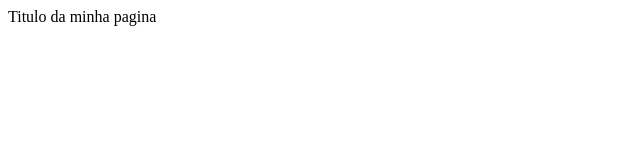
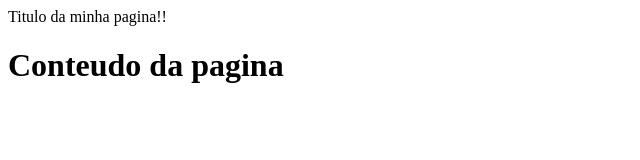
Before and after one commit to andregpribeiro/aula1, a plain HTML site: page index.html in a window 1280 px wide. Shown: the whole page, without its empty margins (0-640 px from the left). Drawn offline with Linux system fonts and the light colour scheme.

Commit message:
Conteudo do site

```diff
--- a/index.html
+++ b/index.html
@@ -1,7 +1,8 @@
 <html>
 <head>
-Titulo da minha pagina
+Titulo da minha pagina!!
 </head>
 <body>
+<h1>Conteudo da pagina</h1>
 </body>
 </html>
```
